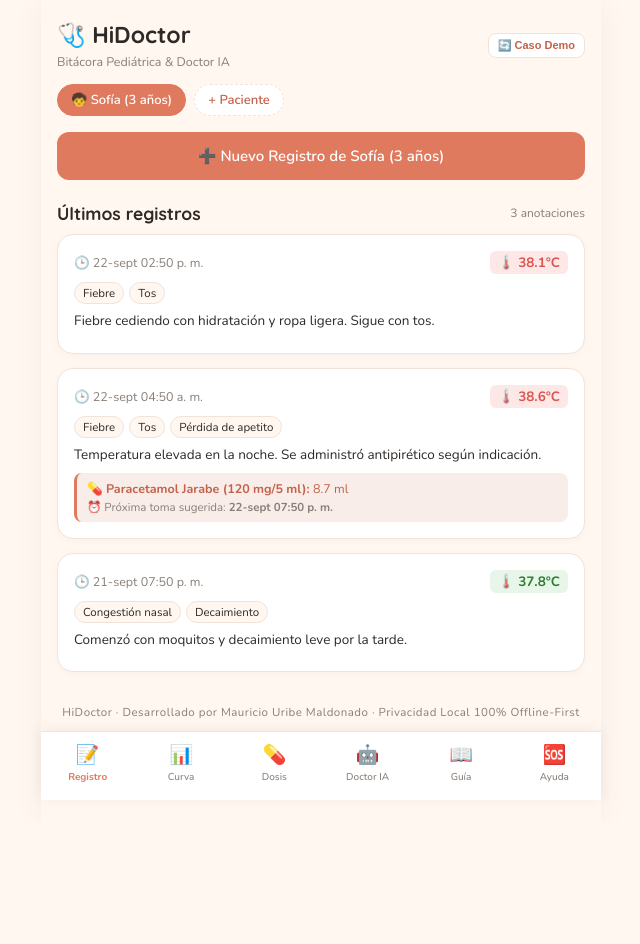
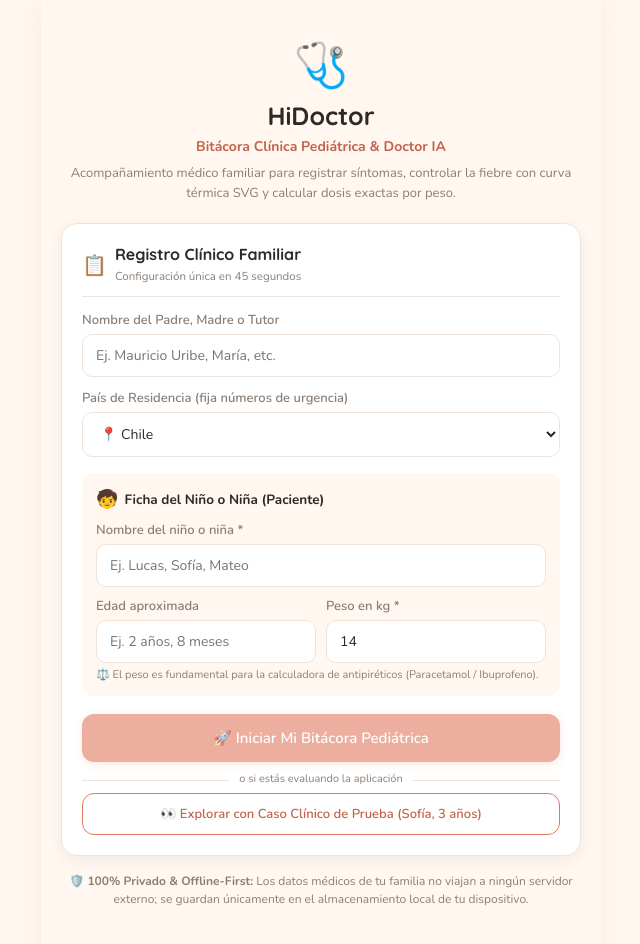
Before and after one commit to mauriciano47-pixel/hi-doctor, a React (Vite) app: page / in a window 1280 px wide. Shown: the top 944 px of the page, without its empty margins (319-959 px from the left). Before the commit the page ends 823 px from the top, so only its background shows below. Built offline with nearby package versions, Linux system fonts and the light colour scheme.

Commit message:
feat(onboarding): registro clinico familiar expres y exploracion demo controlada

```diff
--- a/src/App.jsx
+++ b/src/App.jsx
@@ -381,6 +381,14 @@
 export default function App() {
   useFonts();
 
+  const [onboardingCompletado, setOnboardingCompletado] = useState(() => {
+    try {
+      return window.localStorage.getItem('hidoctor_onboarding_completado') === 'true';
+    } catch {
+      return false;
+    }
+  });
+
   const [data, setData] = useState(() => {
     try {
       const res = window.localStorage.getItem(STORAGE_KEY);
@@ -391,9 +399,15 @@
         }
       }
     } catch {
-      // Fallback a demo data
+      // Sin datos previos
     }
-    return DEMO_DATA;
+    return {
+      tutor: '',
+      pais: 'Chile',
+      perfiles: [],
+      registros: [],
+      contactos: [],
+    };
   });
 
   const perfiles = data.perfiles || [];
@@ -432,6 +446,51 @@
 
   const patrones = useMemo(() => detectarPatrones(registrosDelPerfil), [registrosDelPerfil]);
 
+  function completarRegistroFamiliar(datosFamiliar) {
+    const nuevoPaciente = {
+      id: uid(),
+      nombre: datosFamiliar.nombreNino,
+      edad: datosFamiliar.edadNino,
+      pesoKg: parseFloat(datosFamiliar.pesoNino) || 14,
+      creado: new Date().toISOString()
+    };
+    const datosIniciales = {
+      tutor: datosFamiliar.nombreTutor,
+      pais: datosFamiliar.pais,
+      perfiles: [nuevoPaciente],
+      registros: [],
+      contactos: [
+        {
+          id: uid(),
+          tipo: 'pediatra',
+          nombre: 'Pediatra de cabecera',
+          telefono: '',
+          direccion: '',
+          nota: 'Anotar aquí el número de contacto de su pediatra',
+        }
+      ]
+    };
+    setData(datosIniciales);
+    setPerfilActivoId(nuevoPaciente.id);
+    try {
+      window.localStorage.setItem('hidoctor_onboarding_completado', 'true');
+      window.localStorage.setItem(STORAGE_KEY, JSON.stringify(datosIniciales));
+    } catch {}
+    setOnboardingCompletado(true);
+    setVista('registro');
+  }
+
+  function cargarCasoDemoDesdeInicio() {
+    setData(DEMO_DATA);
+    setPerfilActivoId(DEMO_PACIENTE_ID);
+    try {
+      window.localStorage.setItem('hidoctor_onboarding_completado', 'true');
+      window.localStorage.setItem(STORAGE_KEY, JSON.stringify(DEMO_DATA));
+    } catch {}
+    setOnboardingCompletado(true);
+    setVista('registro');
+  }
+
   function crearPerfil(nombre, pesoKg = 14) {
     const nuevo = { id: uid(), nombre, pesoKg: parseFloat(pesoKg) || 14, creado: new Date().toISOString() };
     setData(d => ({ ...d, perfiles: [...(d.perfiles || []), nuevo] }));
@@ -479,22 +538,56 @@
     setMostrarForm(true);
   }
 
+  // Si es un usuario nuevo o sin registro previo, mostrar bienvenida clínica
+  if (!onboardingCompletado) {
+    return (
+      <div style={S.app}>
+        <PantallaBienvenidaRegistro
+          onCompletarRegistro={completarRegistroFamiliar}
+          onCargarDemo={cargarCasoDemoDesdeInicio}
+        />
+      </div>
+    );
+  }
+
   return (
     <div style={S.app}>
       {/* Barra de estado / Marca */}
       <header style={{ display: 'flex', justifyContent: 'space-between', alignItems: 'center', marginBottom: 12 }}>
         <div>
           <h1 style={S.h1}>🩺 HiDoctor</h1>
-          <p style={{ ...S.sub, margin: 0, fontSize: 12.5 }}>Bitácora Pediátrica & Doctor IA</p>
+          <p style={{ ...S.sub, margin: 0, fontSize: 12.5 }}>
+            {data.tutor ? `Bitácora Familiar · ${data.tutor}` : 'Bitácora Pediátrica & Doctor IA'}
+          </p>
         </div>
         <div style={{ display: 'flex', gap: 6 }}>
+          <button
+            onClick={() => {
+              try { window.localStorage.removeItem('hidoctor_onboarding_completado'); } catch {}
+              setOnboardingCompletado(false);
+            }}
+            style={{
+              background: COLORS.white,
+              border: `1px solid ${COLORS.border}`,
+              borderRadius: 8,
+              padding: '5px 8px',
+              fontSize: 11,
+              color: COLORS.inkLight,
+              cursor: 'pointer',
+              fontWeight: 600
+            }}
+            title="Editar ficha familiar o registrarse de nuevo"
+            aria-label="Configurar ficha familiar"
+          >
+            ⚙️ Ficha
+          </button>
           <button
             onClick={restablecerDatosDemo}
             style={{
               background: COLORS.white,
               border: `1px solid ${COLORS.border}`,
               borderRadius: 8,
-              padding: '5px 9px',
+              padding: '5px 8px',
               fontSize: 11,
               color: COLORS.sageDark,
               cursor: 'pointer',
@@ -637,6 +730,170 @@
           <span>Ayuda</span>
         </button>
       </nav>
+    </div>
+  );
+}
+
+function PantallaBienvenidaRegistro({ onCompletarRegistro, onCargarDemo }) {
+  const [nombreTutor, setNombreTutor] = useState('');
+  const [pais, setPais] = useState('Chile');
+  const [nombreNino, setNombreNino] = useState('');
+  const [edadNino, setEdadNino] = useState('');
+  const [pesoNino, setPesoNino] = useState('14');
+
+  function manejarRegistro(e) {
+    e?.preventDefault();
+    if (!nombreNino.trim()) return;
+    onCompletarRegistro({
+      nombreTutor: nombreTutor.trim() || 'Familia',
+      pais,
+      nombreNino: nombreNino.trim(),
+      edadNino: edadNino.trim() || '3 años',
+      pesoNino: pesoNino.trim() || '14',
+    });
+  }
+
+  return (
+    <div style={{ maxWidth: 540, margin: '0 auto', padding: '16px 4px 60px' }}>
+      {/* Encabezado clínico */}
+      <div style={{ textAlign: 'center', marginBottom: 20 }}>
+        <div style={{ fontSize: 44, marginBottom: 4 }}>🩺</div>
+        <h1 style={{ ...S.h1, fontSize: 25, margin: '0 0 6px' }}>HiDoctor</h1>
+        <p style={{ fontSize: 14, color: COLORS.sageDark, fontWeight: 700, margin: '0 0 8px' }}>
+          Bitácora Clínica Pediátrica & Doctor IA
+        </p>
+        <p style={{ fontSize: 13, color: COLORS.inkLight, margin: 0, lineHeight: 1.5 }}>
+          Acompañamiento médico familiar para registrar síntomas, controlar la fiebre con curva térmica SVG y calcular dosis exactas por peso.
+        </p>
+      </div>
+
+      {/* Tarjeta de Registro Exprés */}
+      <form onSubmit={manejarRegistro} style={{ ...S.card, padding: 20, boxShadow: '0 4px 16px rgba(0,0,0,0.06)' }}>
+        <div style={{ display: 'flex', alignItems: 'center', gap: 8, marginBottom: 14, borderBottom: `1px solid ${COLORS.border}`, paddingBottom: 10 }}>
+          <span style={{ fontSize: 20 }}>📋</span>
+          <div>
+            <h2 style={{ ...S.h2, fontSize: 16, margin: 0 }}>Registro Clínico Familiar</h2>
+            <span style={{ fontSize: 11.5, color: COLORS.inkLight }}>Configuración única en 45 segundos</span>
+          </div>
+        </div>
+
+        {/* 1. Datos del Tutor */}
+        <div style={{ marginBottom: 12 }}>
+          <label htmlFor="reg-tutor" style={S.label}>Nombre del Padre, Madre o Tutor</label>
+          <input
+            id="reg-tutor"
+            style={S.input}
+            value={nombreTutor}
+            onChange={e => setNombreTutor(e.target.value)}
+            placeholder="Ej. Mauricio Uribe, María, etc."
+          />
+        </div>
+
+        <div style={{ marginBottom: 16 }}>
+          <label htmlFor="reg-pais" style={S.label}>País de Residencia (fija números de urgencia)</label>
+          <select
+            id="reg-pais"
+            style={S.input}
+            value={pais}
+            onChange={e => setPais(e.target.value)}
+          >
+            {Object.keys(NUMEROS_EMERGENCIA).map(p => (
+              <option key={p} value={p}>📍 {p}</option>
+            ))}
+          </select>
+        </div>
+
+        {/* 2. Datos del Paciente Infantil */}
+        <div style={{ background: COLORS.cream, borderRadius: 12, padding: 14, marginBottom: 18 }}>
+          <div style={{ display: 'flex', alignItems: 'center', gap: 6, marginBottom: 10 }}>
+            <span style={{ fontSize: 18 }}>🧒</span>
+            <span style={{ fontSize: 13.5, fontWeight: 700, color: COLORS.ink }}>Ficha del Niño o Niña (Paciente)</span>
+          </div>
+
+          <div style={{ marginBottom: 10 }}>
+            <label htmlFor="reg-nino" style={S.label}>Nombre del niño o niña *</label>
+            <input
+              id="reg-nino"
+              style={{ ...S.input, background: COLORS.white }}
+              value={nombreNino}
+              onChange={e => setNombreNino(e.target.value)}
+              placeholder="Ej. Lucas, Sofía, Mateo"
+              required
+            />
+          </div>
+
+          <div style={{ display: 'flex', gap: 10 }}>
+            <div style={{ flex: 1 }}>
+              <label htmlFor="reg-edad" style={S.label}>Edad aproximada</label>
+              <input
+                id="reg-edad"
+                style={{ ...S.input, background: COLORS.white }}
+                value={edadNino}
+                onChange={e => setEdadNino(e.target.value)}
+                placeholder="Ej. 2 años, 8 meses"
+              />
+            </div>
+            <div style={{ flex: 1 }}>
+              <label htmlFor="reg-peso" style={S.label}>Peso en kg *</label>
+              <input
+                id="reg-peso"
+                type="number"
+                step="0.5"
+                style={{ ...S.input, background: COLORS.white }}
+                value={pesoNino}
+                onChange={e => setPesoNino(e.target.value)}
+                placeholder="14"
+              />
+            </div>
+          </div>
+          <span style={{ fontSize: 11, color: COLORS.inkLight, marginTop: 4, display: 'block' }}>
+            ⚖️ El peso es fundamental para la calculadora de antipiréticos (Paracetamol / Ibuprofeno).
+          </span>
+        </div>
+
+        {/* Botón Principal */}
+        <button
+          type="submit"
+          style={{
+            ...S.btn,
+            width: '100%',
+            padding: '14px 18px',
+            fontSize: 15,
+            opacity: !nombreNino.trim() ? 0.6 : 1,
+            boxShadow: '0 2px 8px rgba(224, 122, 95, 0.3)'
+          }}
+          disabled={!nombreNino.trim()}
+        >
+          🚀 Iniciar Mi Bitácora Pediátrica
+        </button>
+
+        {/* Separador de Modo Demo */}
+        <div style={{ textAlign: 'center', margin: '18px 0 12px', position: 'relative' }}>
+          <hr style={{ border: 'none', borderTop: `1px solid ${COLORS.border}` }} />
+          <span style={{
+            position: 'absolute', top: -9, left: '50%', transform: 'translateX(-50%)',
+            background: COLORS.white, padding: '0 10px', fontSize: 11, color: COLORS.inkLight
+          }}>
+            o si estás evaluando la aplicación
+          </span>
+        </div>
+
+        {/* Botón Modo Demostración */}
+        <button
+          type="button"
+          onClick={onCargarDemo}
+          style={{ ...S.btnOutline, width: '100%', padding: '11px 16px', fontSize: 13 }}
+        >
+          👀 Explorar con Caso Clínico de Prueba (Sofía, 3 años)
+        </button>
+      </form>
+
+      {/* Aviso de Privacidad Offline-First */}
+      <div style={{ textAlign: 'center', marginTop: 16 }}>
+        <p style={{ fontSize: 12, color: COLORS.inkLight, margin: 0, lineHeight: 1.5 }}>
+          🛡️ <strong>100% Privado & Offline-First:</strong> Los datos médicos de tu familia no viajan a ningún servidor externo; se guardan únicamente en el almacenamiento local de tu dispositivo.
+        </p>
+      </div>
     </div>
   );
 }
```
